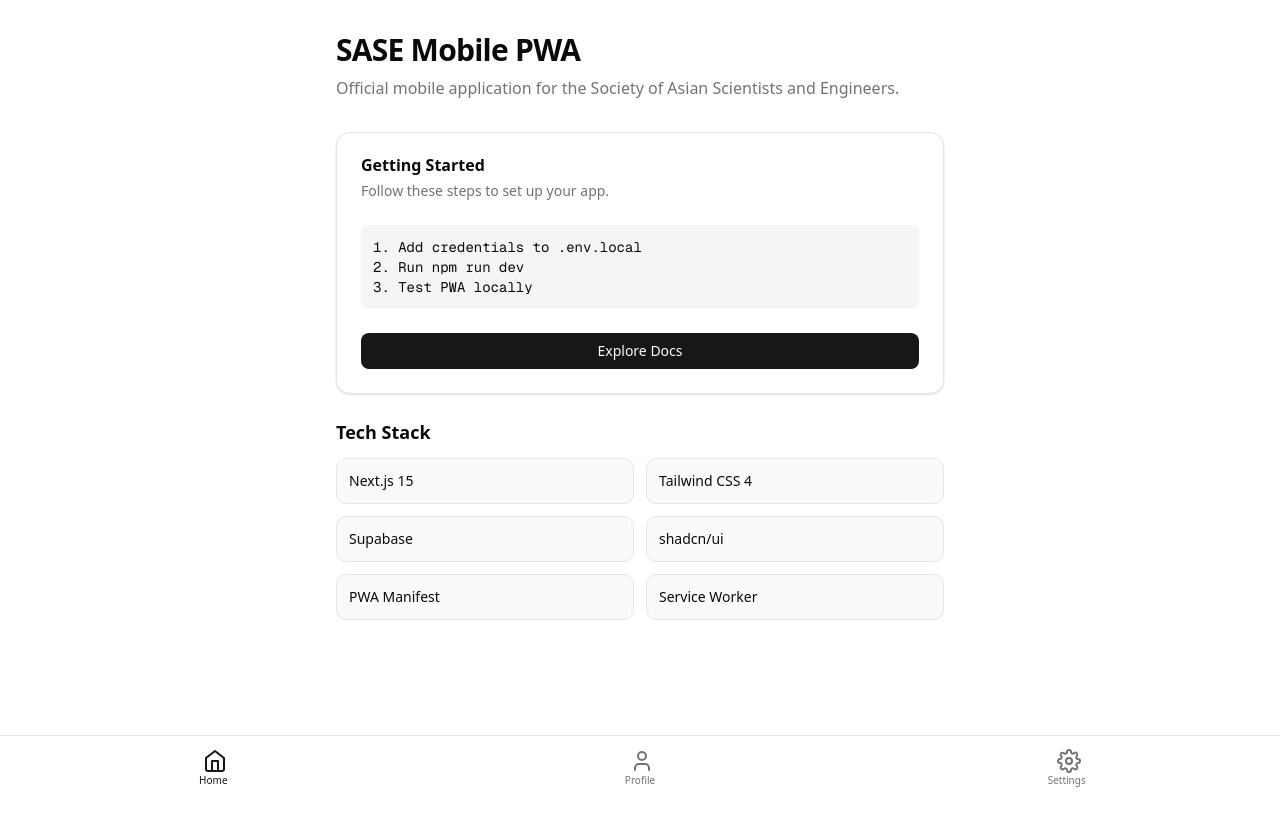
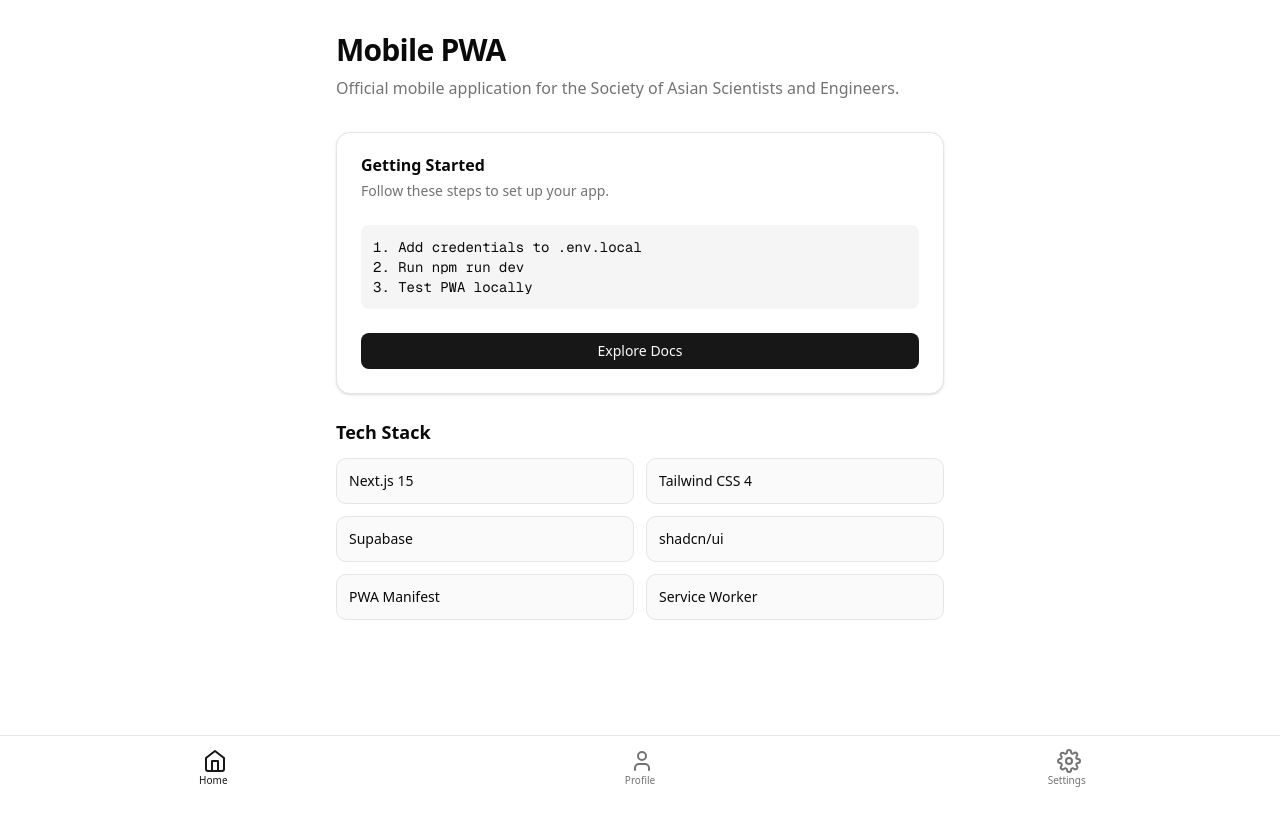
Before and after one commit to saseucf/mobilepwa, a Next.js app: page / in a window 1280 px wide. Shown: the top 826 px of the page. Built offline with nearby package versions, Linux system fonts and the light colour scheme.

Commit message:
Removed SASE from header

```diff
--- a/src/app/page.tsx
+++ b/src/app/page.tsx
@@ -5,7 +5,7 @@
     return (
         <div className="p-8 pb-24">
             <header className="mb-8">
-                <h1 className="text-3xl font-bold tracking-tight mb-2">SASE Mobile PWA</h1>
+                <h1 className="text-3xl font-bold tracking-tight mb-2">Mobile PWA</h1>
                 <p className="text-muted-foreground">
                     Official mobile application for the Society of Asian Scientists and Engineers.
                 </p>
```
Also changed, not shown: 1 other file (tests, documents, lock files or other folders).
